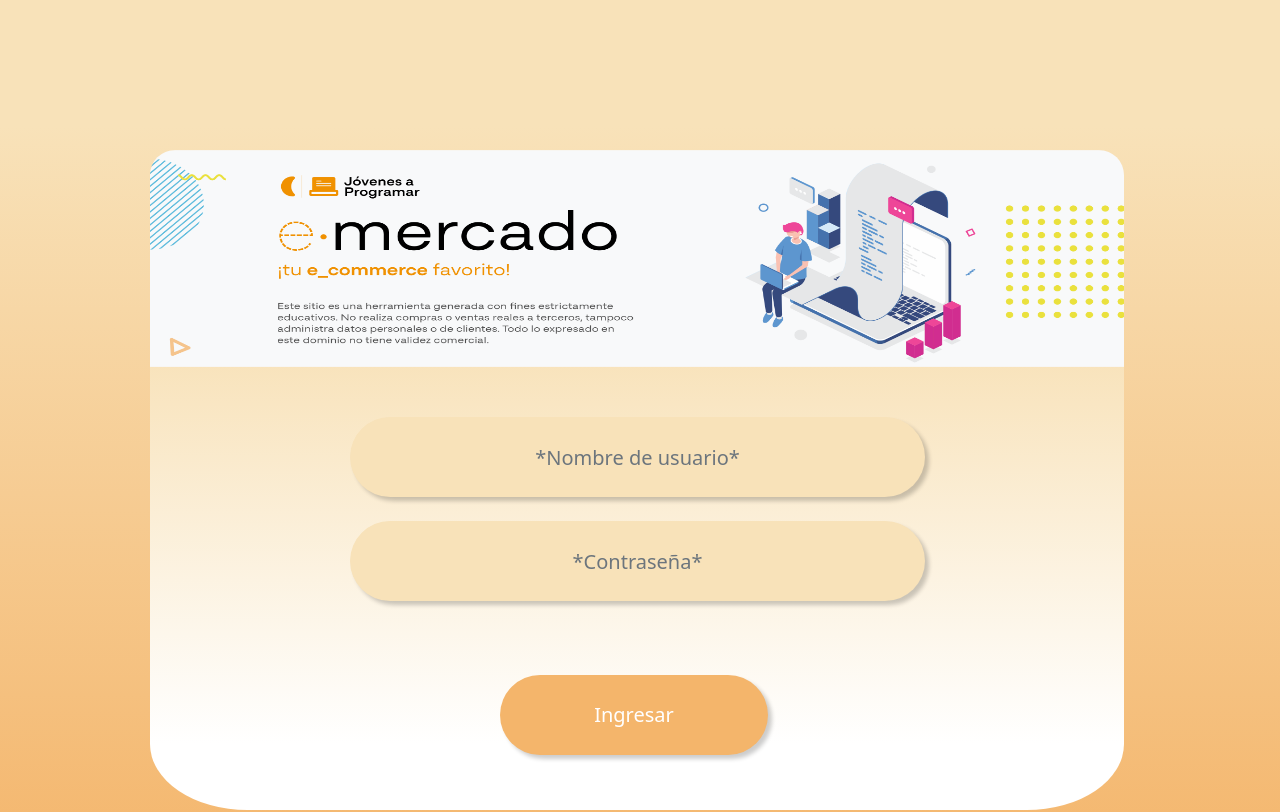
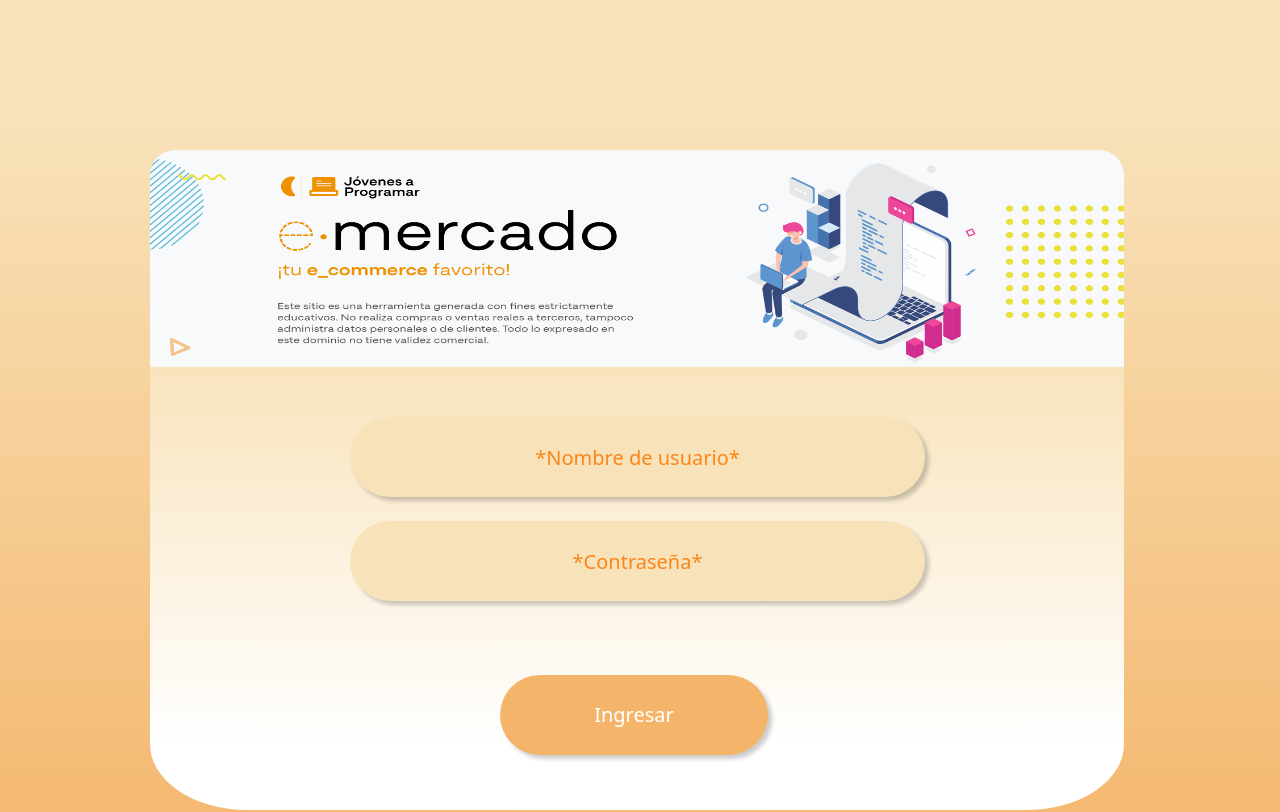
Before and after one commit to Alejandra0594/Entrega-1, a plain HTML site: page login.html in a window 1280 px wide. Shown: the top 812 px of the page. Drawn offline with Linux system fonts and the light colour scheme.

Commit message:
Update loginestilo.css

```diff
--- a/css/loginestilo.css
+++ b/css/loginestilo.css
@@ -4,6 +4,10 @@
 .enlace{
     color: white;
 }
+#volver{
+color: beige;
+}
+
 .Ingresar{
     color: white;
    border:rgb(248,226,185);
@@ -59,7 +63,13 @@
     color: #FA861A;
 }
 
+#nombre_usuario::placeholder{
+    color: #FA861A;
+}
 
+#contraseña_usuario::placeholder{
+    color: #FA861A;
+}
 input::placeholder{
     color: #FA861A;
 }
```
